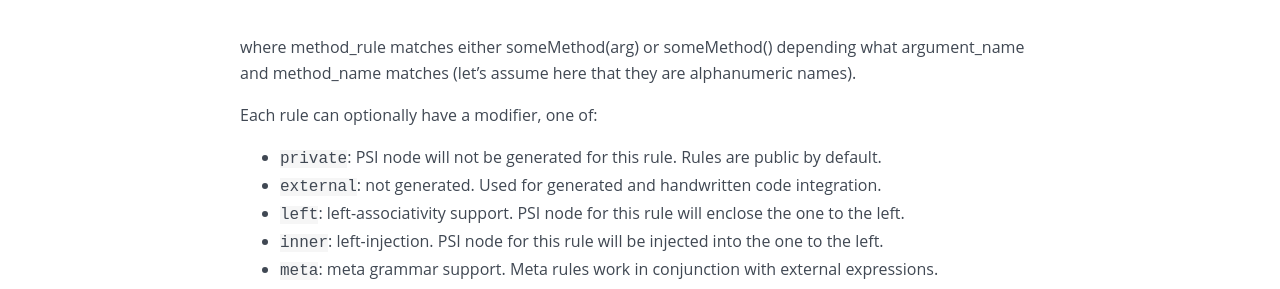
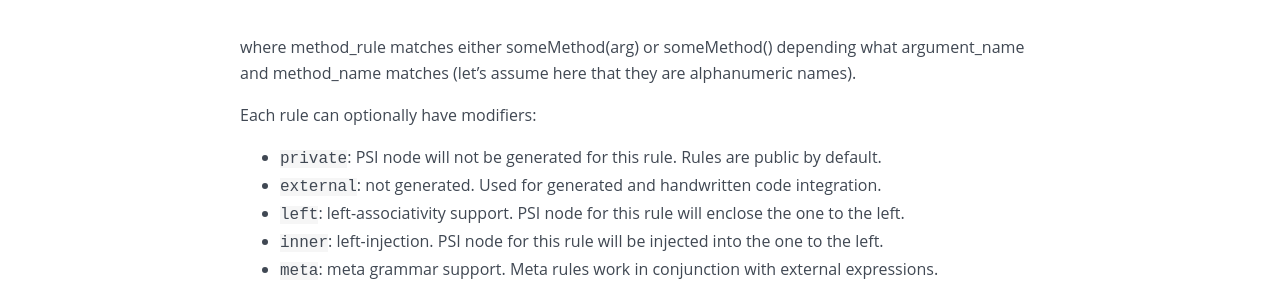
Before and after one commit to liias/liias.github.io, a Jekyll site: the page built from _posts/2015/2015-10-27-intellij-idea-plugin-part-1.md, in a window 1280 px wide. Shown: the part 1351-1640 px from the top of the page. Built offline with Jekyll 4.4.1, drawn with Linux system fonts in a browser that asks for light colours; comment, search, counter and statistics services are not loaded.

Commit message:
many modifiers

```diff
--- a/_posts/2015/2015-10-27-intellij-idea-plugin-part-1.md
+++ b/_posts/2015/2015-10-27-intellij-idea-plugin-part-1.md
@@ -36,7 +36,7 @@ Let’s have a look on simplified example for basic syntax for rules:
 
 where method_rule matches either someMethod(arg) or someMethod() depending what argument_name and method_name matches (let’s assume here that they are alphanumeric names).
 
-Each rule can optionally have a modifier, one of:
+Each rule can optionally have modifiers:
 
 - `private`: PSI node will not be generated for this rule. Rules are public by default.
 - `external`: not generated. Used for generated and handwritten code integration.
```
